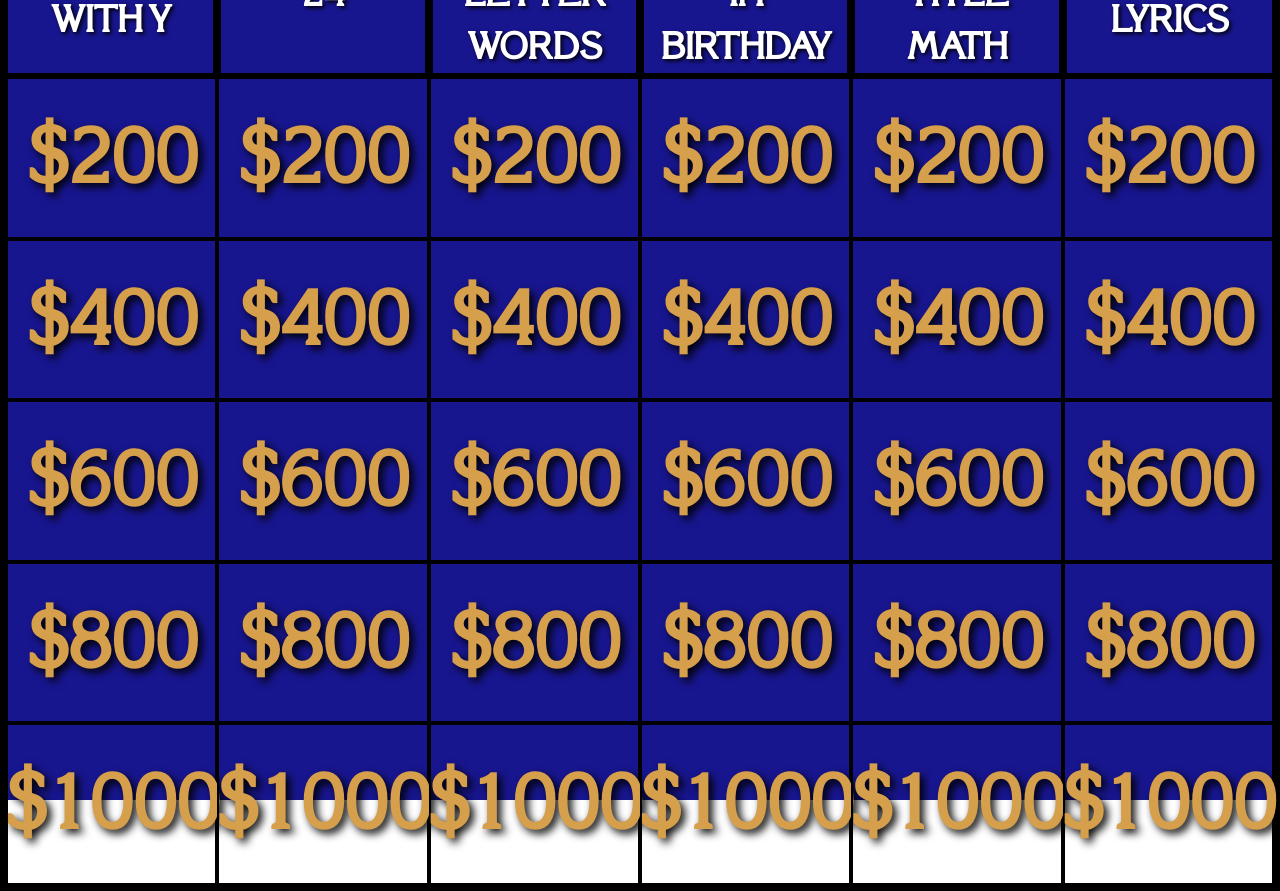
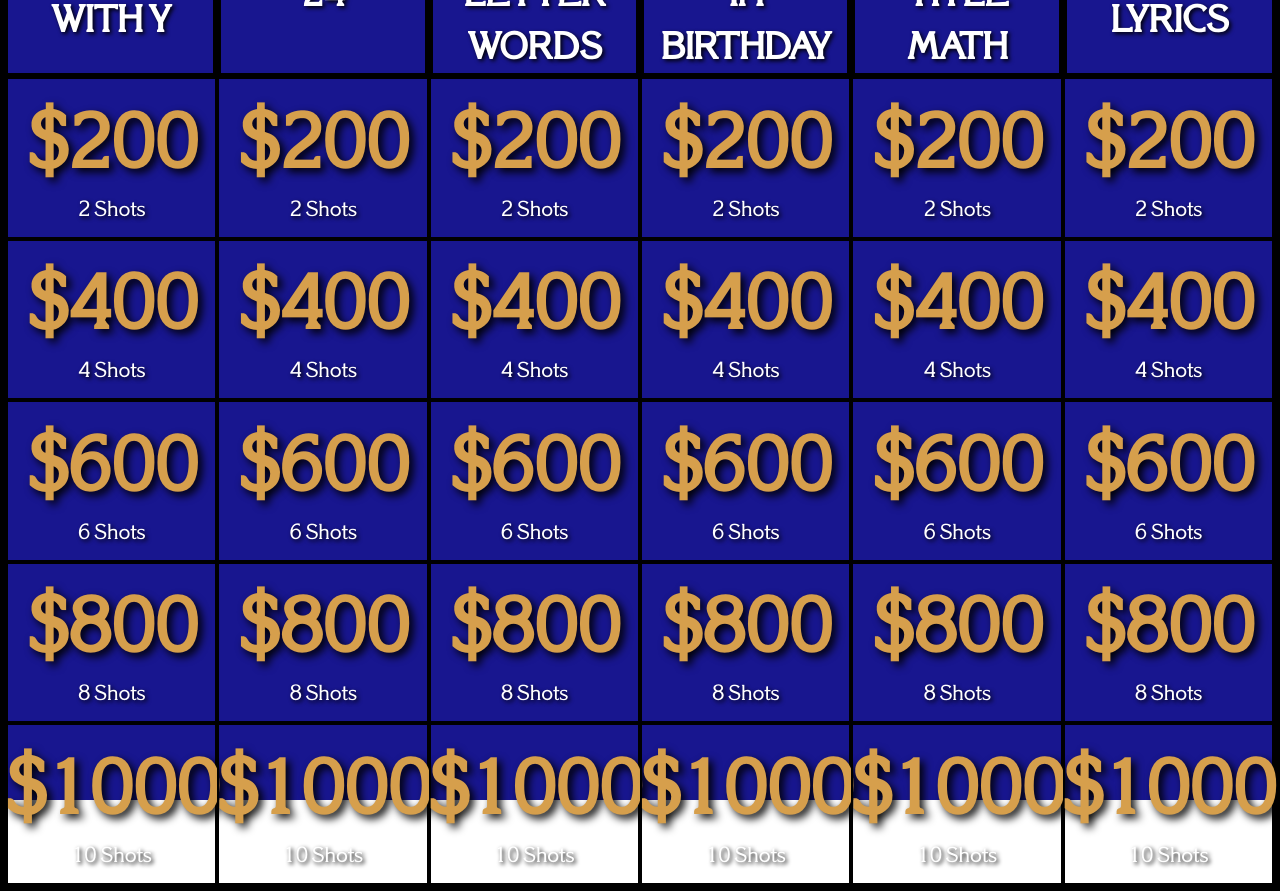
Before and after one commit to mjBerhe/jeopardy, a Next.js app: page /play in a window 1280 px wide. Built offline with nearby package versions, Linux system fonts and the light colour scheme.

Commit message:
sub text

```diff
--- a/src/components/CategoryCard.tsx
+++ b/src/components/CategoryCard.tsx
@@ -13,7 +13,7 @@ export const CategoryCard: React.FC<CategoryCard> = (props) => {
     <div
       className={classNames(
         className,
-        "text-shadow flex h-full min-h-[135px] items-center justify-center border-4 border-t-0 border-black px-6 text-center text-[35px] font-bold",
+        "text-shadow flex h-full min-h-[150px] items-center justify-center border-4 border-t-0 border-black px-6 text-center text-[35px] font-bold",
         index === 0 && "border-l-2",
         index === 5 && "border-r-2"
       )}
--- a/src/components/QuestionCard.tsx
+++ b/src/components/QuestionCard.tsx
@@ -12,6 +12,7 @@ export const QuestionCard: React.FC<QuestionCard> = (props) => {
   const {
     name,
     value,
+    drink,
     topic,
     isComplete,
     isDailyDouble,
@@ -41,10 +42,13 @@ export const QuestionCard: React.FC<QuestionCard> = (props) => {
           onClick={handleActive}
           className={classNames(
             className,
-            "text-shadow-md flex h-full cursor-pointer items-center justify-center border-2 border-black text-[70px] font-bold text-[#d69f4c]"
+            "flex h-full cursor-pointer flex-col items-center justify-center border-2 border-black"
           )}
         >
-          {value}
+          <span className="text-shadow-md my-4 text-[70px] font-bold leading-[70px] text-[#d69f4c]">
+            {value}
+          </span>
+          <span className="text-shadow text-[20px] text-white">{drink}</span>
         </div>
       )}
     </>
--- a/src/pages/play/index.tsx
+++ b/src/pages/play/index.tsx
@@ -9,6 +9,7 @@ import { ActiveQuestionCard } from "../../components/ActiveQuestionCard";
 export type SingleQuestion = {
   name: string;
   value?: string;
+  drink?: string;
   isComplete?: boolean;
   isDailyDouble?: boolean;
 };
@@ -26,27 +27,32 @@ const topics: Question[] = [
       {
         name: "This former 8x NBA All-Star player is known for being one of the tallest players in the league",
         value: "$200",
+        drink: "2 Shots",
         isComplete: false,
       },
       {
         name: "This web service provider was one of the pioneers of the early Internet era in the 1990s",
         value: "$400",
+        drink: "4 Shots",
         isComplete: false,
       },
       {
         name: "Western asian country bordering Saudi Arabia and Oman",
         value: "$600",
+        drink: "6 Shots",
         isComplete: false,
         isDailyDouble: true,
       },
       {
         name: "Not to be mistaken with bees, these critters prefer to feed on insects rather than pollen",
         value: "$800",
+        drink: "8 Shots",
         isComplete: false,
       },
       {
         name: `French designer credited for introducing the "Le Smoking" tuxedo suit for women`,
         value: "$1000",
+        drink: "10 Shots",
         isComplete: false,
       },
     ],
@@ -58,26 +64,31 @@ const topics: Question[] = [
       {
         name: "24 seconds is the time a team may posses the ball before attempting to score in this sport",
         value: "$200",
+        drink: "2 Shots",
         isComplete: false,
       },
       {
         name: "If 24 hours makes up a day, this amount of hours makes up a week",
         value: "$400",
+        drink: "4 Shots",
         isComplete: false,
       },
       {
         name: "Avacodos, rice, and grasshoppers all have 24 of these thread-like structures",
         value: "$600",
+        drink: "6 Shots",
         isComplete: false,
       },
       {
         name: "This 24 faced, 4 dimensional cube has been used in popular films such as Interstellar and the MCU",
         value: "$800",
+        drink: "8 Shots",
         isComplete: false,
       },
       {
         name: "This two player board game has players starting at the 24-point position",
         value: "$1000",
+        drink: "10 Shots",
         isComplete: false,
       },
     ],
@@ -89,26 +100,31 @@ const topics: Question[] = [
       {
         name: `From old French meaning "to dine", it's the chief meal of the day`,
         value: "$200",
+        drink: "2 Shots",
         isComplete: false,
       },
       {
         name: "It's the club-shaped tool used to pound substances in a mortar",
         value: "$400",
+        drink: "4 Shots",
         isComplete: false,
       },
       {
         name: `To rot, or the uncle on "The Addams Family"`,
         value: "$600",
+        drink: "6 Shots",
         isComplete: false,
       },
       {
         name: "This lighter-than-air element only rose to #2 on the periodic chart",
         value: "$800",
+        drink: "8 Shots",
         isComplete: false,
       },
       {
         name: "This disease caused by a lack of vitamin C is characterized by bleeding gums & extreme weakness",
         value: "$1000",
+        drink: "10 Shots",
         isComplete: false,
       },
     ],
@@ -120,25 +136,34 @@ const topics: Question[] = [
       {
         name: "opposite of messy",
         value: "$200",
+        drink: "2 Shots",
         isComplete: false,
       },
       {
         name: "cows, buffaloes, goats, sheeps and camels all provide this",
         value: "$400",
+        drink: "4 Shots",
         isComplete: false,
       },
       {
         name: "where my deepest darkest secrets lie",
         value: "$600",
+        drink: "6 Shots",
         isComplete: false,
       },
       {
         name: "a lot of head",
         value: "$800",
+        drink: "8 Shots",
         isComplete: false,
         isDailyDouble: true,
       },
-      { name: "a mix of two", value: "$1000", isComplete: false },
+      {
+        name: "a mix of two",
+        value: "$1000",
+        drink: "10 Shots",
+        isComplete: false,
+      },
     ],
   },
   {
@@ -148,26 +173,31 @@ const topics: Question[] = [
       {
         name: "The _ year-old-virgin minus fantastic _",
         value: "$200",
+        drink: "2 Shots",
         isComplete: false,
       },
       {
         name: "The magnificent _ plus _ mile",
         value: "$400",
+        drink: "4 Shots",
         isComplete: false,
       },
       {
         name: "_ shades of grey minus _ years a slave",
         value: "$600",
+        drink: "6 Shots",
         isComplete: false,
       },
       {
         name: "Both in 2012: the _ stooges times _ jump street",
         value: "$800",
+        drink: "8 Shots",
         isComplete: false,
       },
       {
         name: "_ first dates times this is _",
         value: "$1000",
+        drink: "10 Shots",
         isComplete: false,
       },
     ],
@@ -179,18 +209,21 @@ const topics: Question[] = [
       {
         name: "21, can you do somethin' for me?",
         value: "$200",
+        drink: "2 Shots",
         isComplete: false,
       },
       {
         name: `Riding on a horse, ha
       You can whip your Porsche`,
         value: "$400",
+        drink: "4 Shots",
         isComplete: false,
       },
       {
         name: `People always told me be careful of what you do
       And don't go around breaking young girls' hearts`,
         value: "$600",
+        drink: "6 Shots",
         isComplete: false,
       },
       {
@@ -199,12 +232,14 @@ const topics: Question[] = [
       And I was thinking to myself
       "This could be Heaven or this could be Hell"`,
         value: "$800",
+        drink: "8 Shots",
         isComplete: false,
       },
       {
         name: `Away above the chimney tops
       That's where you'll find me`,
         value: "$1000",
+        drink: "10 Shots",
         isComplete: false,
       },
     ],
@@ -261,9 +296,6 @@ const Home: NextPage = () => {
           )}
           {!isQuestion && (
             <div className="flex h-full items-center justify-center">
-              {/* <h1 className="text-shadow-md text-center text-[50px] font-bold">
-                JEOPARDY
-              </h1> */}
               <div className="grid grid-flow-col grid-cols-6 grid-rows-6 border-[6px] border-black">
                 {questions.map((topic, j) =>
                   topic.questions.map((question, i) => {
```
